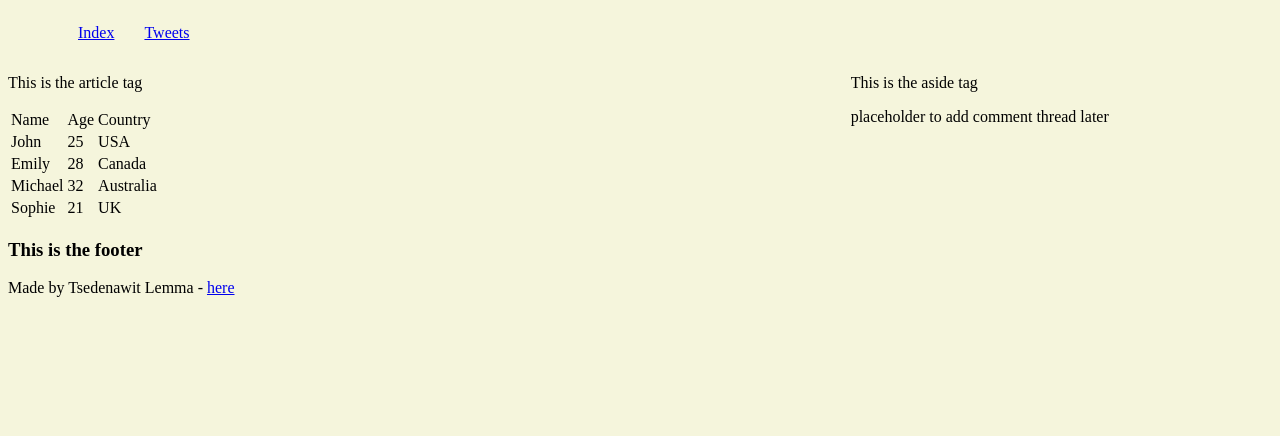
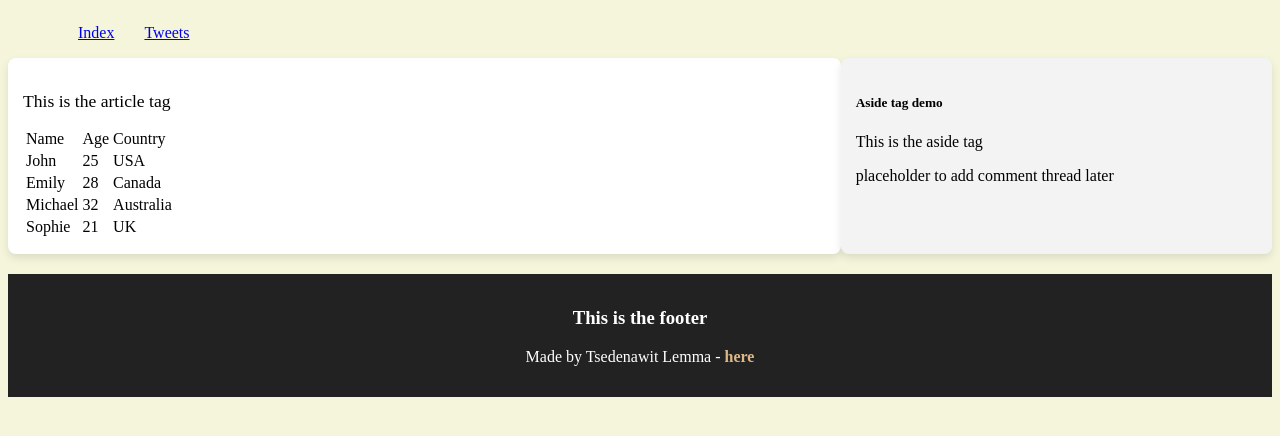
Before and after one commit to Tsedenawit/My_First_Portfolio, a plain HTML site: page css_basic/index.html in a window 1280 px wide. Drawn offline with Linux system fonts and the light colour scheme.

Commit message:
final update

```diff
--- a/css_basic/index.html
+++ b/css_basic/index.html
@@ -47,8 +47,10 @@
         </tr></tbody>
       </table></article>
       <aside>
+        <h5>Aside tag demo</h5>
         <p>This is the aside tag</p>
-        <p>placeholder to add comment thread later</p></aside>
+        <p>placeholder to add comment thread later</p>
+      </aside>
     </main>
     <footer>
       <h3>This is the footer</h3>
--- a/css_basic/styles.css
+++ b/css_basic/styles.css
@@ -10,11 +10,27 @@ main{
 }
 article{
     flex: 2;
-    overflow-y: auto
+    overflow-y: auto;
+    background: #ffffff;
+    padding: 15px;
+    border-radius: 8px;
+    box-shadow: 0px 4px 8px rgba(0, 0, 0, 0.1);
+}
+article p{
+    margin-bottom: 15px;
+    font-size: 1.1rem;
 }
 aside{
     flex: 1;
-    overflow-y: auto
+    overflow-y: auto;
+    background: #f3f3f3;
+    padding: 15px;
+    border-radius: 8px;
+    box-shadow: 0px 4px 8px rgba(0, 0, 0, 0.1);
+}
+aside p{
+    margin-bottom: 15px;
+    font-size: 1rem;
 }
 ul{
     list-style-type: none;
@@ -23,3 +39,20 @@ ul{
 li{
     padding-left: 30px;
 }
+footer {
+    background: #222;
+    color: white;
+    text-align: center;
+    padding: 15px;
+    margin-top: 20px;
+  }
+
+  footer a {
+    color: burlywood;
+    text-decoration: none;
+    font-weight: bold;
+  }
+
+  footer a:hover {
+    text-decoration: underline;
+  }
```
Also changed, not shown: css_basic/tweets.html (+1 -0 lines).
